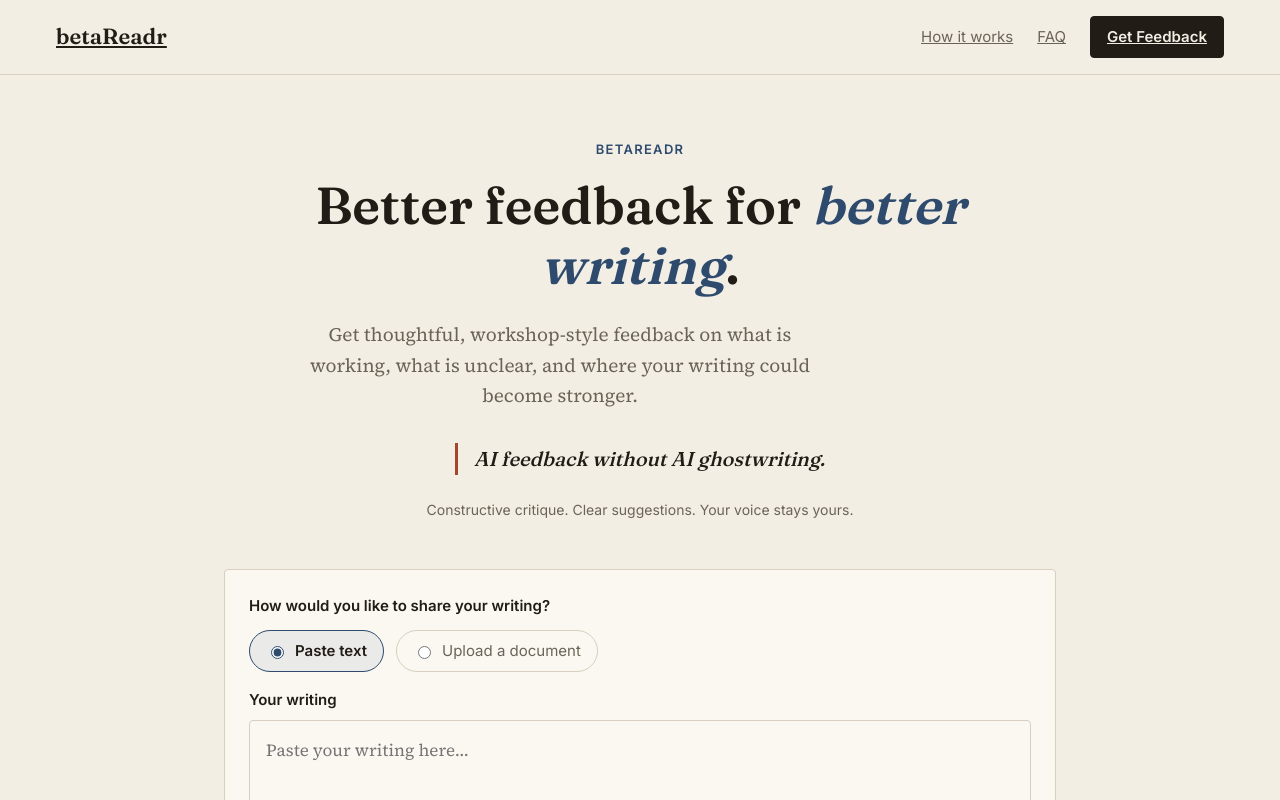
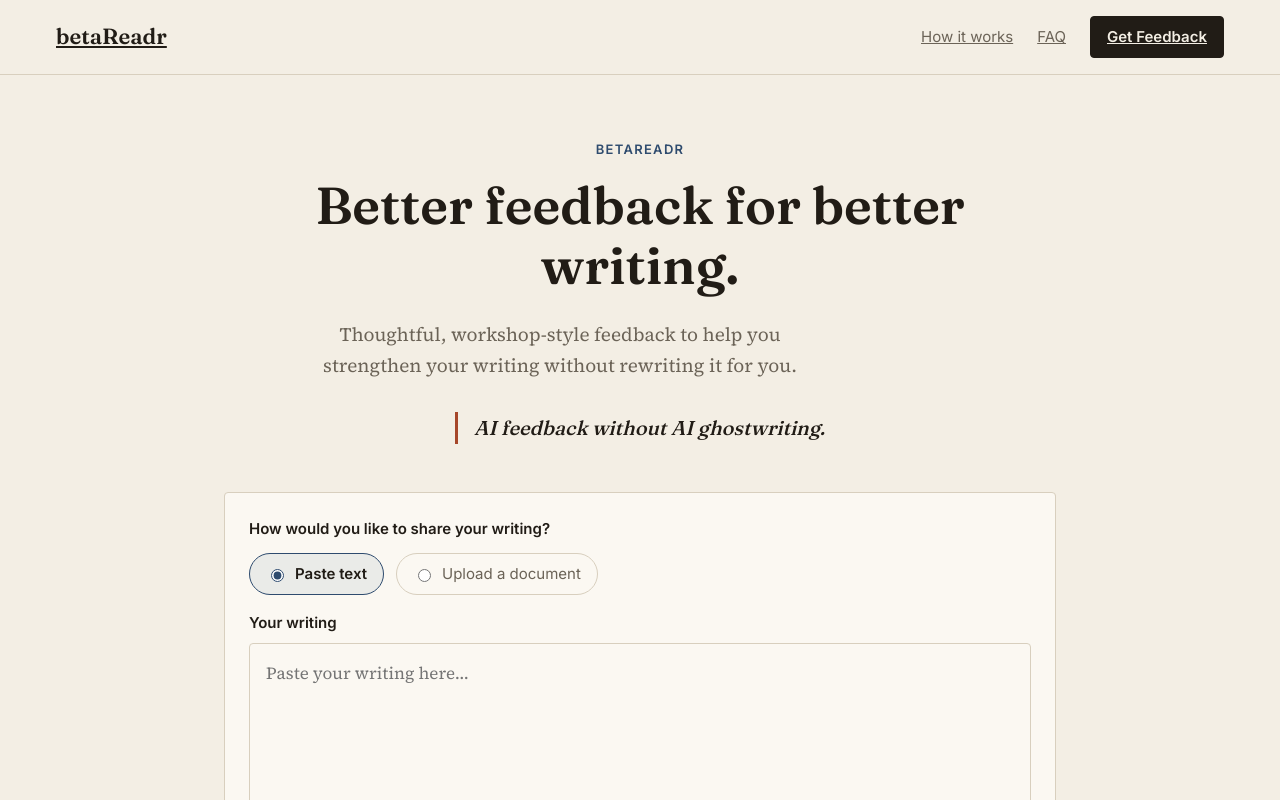
Before and after one commit to ethanryan/beta-readr, a Next.js app: page / in a window 1280 px wide. Shown: the top 800 px of the page. Built offline with nearby package versions, Linux system fonts and the light colour scheme; no server answers.

Commit message:
Simplify editorial hero styling: components/landing/Hero.tsx

```diff
--- a/components/landing/Hero.tsx
+++ b/components/landing/Hero.tsx
@@ -7,18 +7,13 @@ export function Hero() {
       <div className={styles.inner}>
         <div className={styles.copy}>
           <p className={styles.eyebrow}>betaReadr</p>
-          <h1 className={styles.headline}>
-            Better feedback for <em>better writing</em>.
-          </h1>
+          <h1 className={styles.headline}>Better feedback for better writing.</h1>
           <p className={styles.support}>
-            Get thoughtful, workshop-style feedback on what is working, what
-            is unclear, and where your writing could become stronger.
+            Thoughtful, workshop-style feedback to help you strengthen your
+            writing without rewriting it for you.
           </p>
           <p className={styles.philosophy}>
             AI feedback without AI ghostwriting.
-          </p>
-          <p className={styles.trust}>
-            Constructive critique. Clear suggestions. Your voice stays yours.
           </p>
         </div>
         <QuickStart />
```
